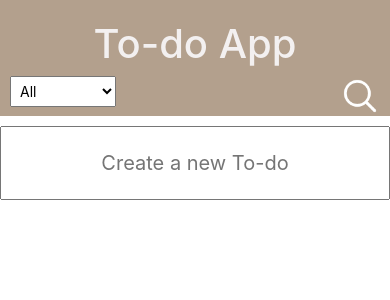
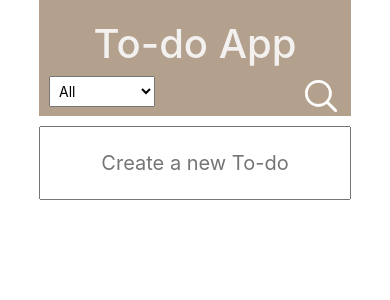
Before and after one commit to jungRoit/React-To-Do, a React (Create React App) app: page / in a window 390 px wide. Shown: the top 300 px of the page. Built offline with nearby package versions, Linux system fonts and the light colour scheme.

Commit message:
design made responsive

```diff
--- a/src/App.css
+++ b/src/App.css
@@ -1,5 +1,5 @@
 .App {
-  width: 600px;
+  width: 50%;
   margin: auto;
 }
 
@@ -39,7 +39,7 @@
 
 @media screen and (max-width:768px) {
   .App {
-    width: 100%;
+    width: 80%;
   }
 }
 
--- a/src/components/to-do/index.css
+++ b/src/components/to-do/index.css
@@ -73,14 +73,32 @@
     vertical-align: middle;
     display: inline-block;
 }
-/*
-@media screen and (max-width:768px) {
+
+@media screen and (max-width:1040px) {
     .button {
-      width: 30px;
+        height: 40px;
+      width: 40px;
     }
 
     .button img {
         width: 100%;
         height: 100%;
     }
-  } */
+  }
+
+  @media screen and (max-width:880px) {
+   .todo-item {
+       width: 55%;
+   }
+
+   .todo-buttons {
+       width: 35%;
+   }
+  }
+
+  @media screen and (max-width:450px) {
+    .button {
+        height: 25px;
+      width: 25px;
+    }
+  }
```
